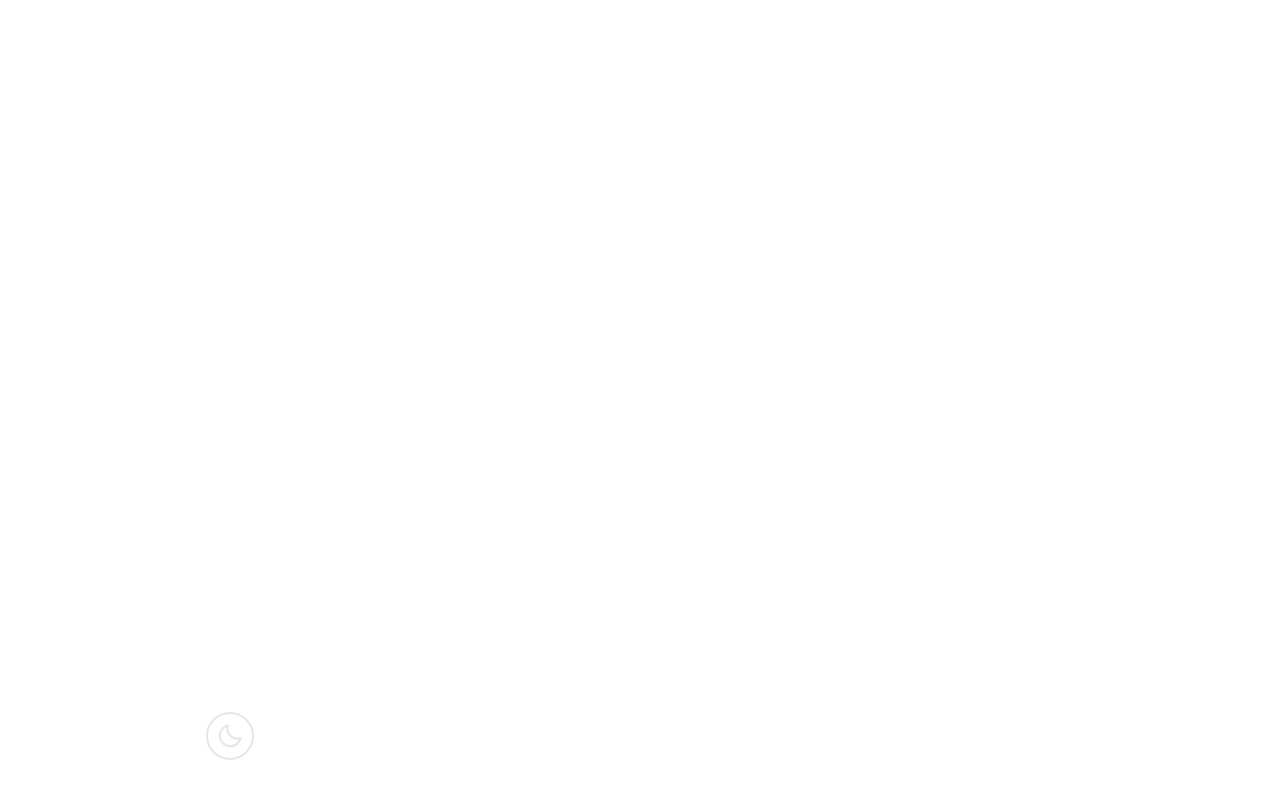
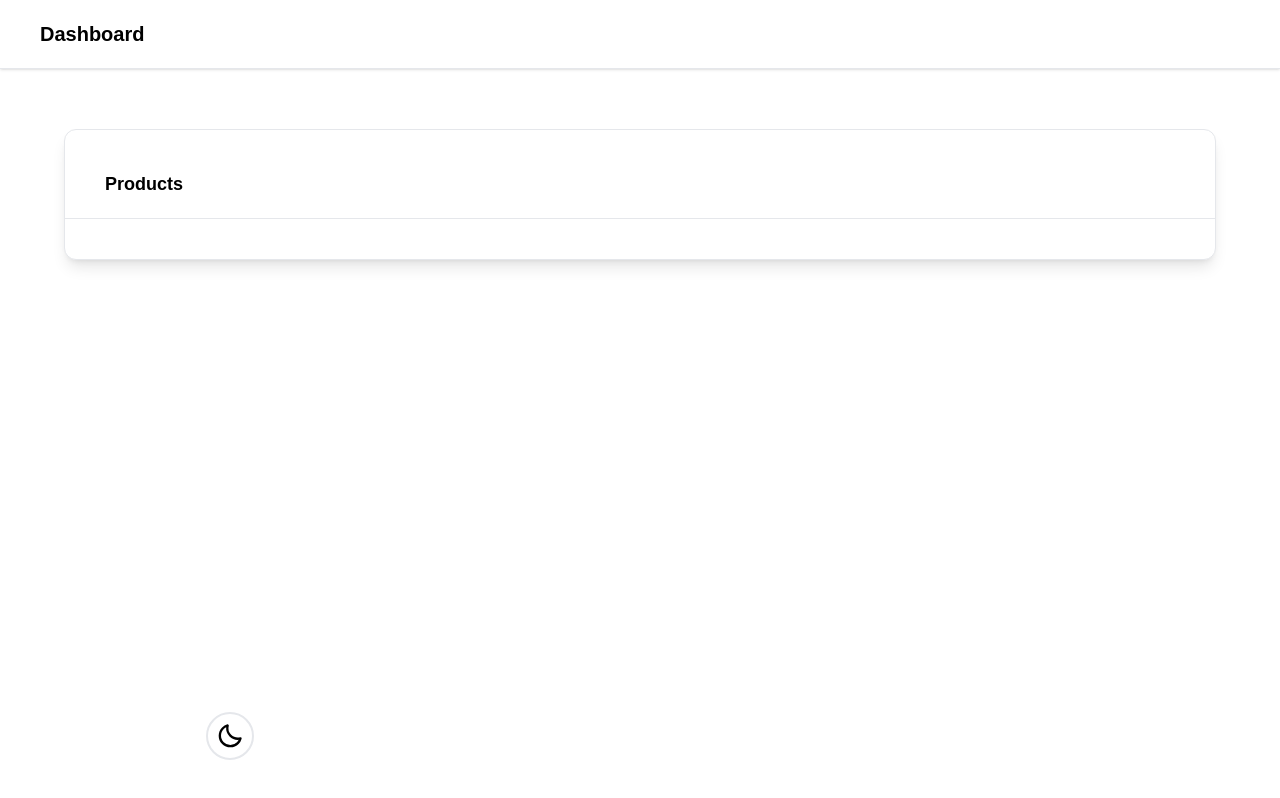
Before and after one commit to zahra-hsb/dashboard-test, a Next.js app: page /dashboard in a window 1280 px wide. Built offline with nearby package versions, Linux system fonts and the light colour scheme.

Commit message:
feat: create dashboard template and make the style bug fixed

```diff
--- /dev/null
+++ b/app/dashboard/layout.tsx
@@ -0,0 +1,19 @@
+import DashboardHeader from "@/components/pages/dashboardComponents/DashboardHeader";
+import { ReactNode } from "react";
+
+
+
+const dashboardLayout = ({ children }: {
+    children: ReactNode;
+}) => {
+    return (
+        <section className="max-w-screen-2xl mx-auto">
+            <DashboardHeader />
+            <main className="p-5 sm:p-10">
+                {children}
+            </main>
+        </section>
+    )
+}
+
+export default dashboardLayout;
--- a/app/dashboard/page.tsx
+++ b/app/dashboard/page.tsx
@@ -1,9 +1,19 @@
+import DashboardHeader from "@/components/pages/dashboardComponents/DashboardHeader";
+import Card from "@/components/shared/Card";
 
 
 
 const dashboardPage = () => {
     return (
-        <></>
+        <Card className="my-5 !px-0 max-w-6xl mx-auto">
+            <div className="mx-10">
+                <p className="text-lg font-bold dark:text-gray-950">
+                    Products
+                </p>
+            </div>
+            <hr className="mt-5" />
+
+        </Card>
     )
 }
 
--- a/app/globals.css
+++ b/app/globals.css
@@ -21,7 +21,6 @@
 
 body {
   font-family: Arial, Helvetica, sans-serif;
-  color: var(--foreground);
 }
 
 @layer utilities {
--- a/app/page.tsx
+++ b/app/page.tsx
@@ -1,5 +1,4 @@
-import Login from "@/components/pages/Login";
-import ToggleDarkModeBtn from "@/components/shared/ToggleDarkModeBtn";
+import Login from "@/components/pages/loginComponents/Login";
 
 export default function Home() {
   return (
--- /dev/null
+++ b/components/pages/dashboardComponents/DashboardHeader.tsx
@@ -0,0 +1,11 @@
+
+
+const DashboardHeader = () => {
+    return (
+        <header className="w-full border-b p-5 sticky top-0 left-0 shadow px-10">
+            <p className="text-xl font-bold">Dashboard</p>
+        </header>
+    )
+}
+
+export default DashboardHeader;
--- a/components/pages/Login.tsx
+++ b/components/pages/loginComponents/Login.tsx
@@ -1,9 +1,9 @@
 "use client"
 import { useForm } from "react-hook-form";
-import Card from "../shared/Card";
-import Input from "../shared/Input";
+import Card from "../../shared/Card";
+import Input from "../../shared/Input";
 import { LoginFormType } from "@/utils/schemas/types";
-import Button from "../shared/Button";
+import Button from "../../shared/Button";
 import { LoginSchema } from "@/utils/schemas/zodSchema";
 import { zodResolver } from "@hookform/resolvers/zod";
 import { useRouter } from "next/navigation";
--- a/components/shared/ToggleDarkModeBtn.tsx
+++ b/components/shared/ToggleDarkModeBtn.tsx
@@ -9,10 +9,10 @@ const ToggleDarkModeBtn = () => {
     const { theme, setTheme } = useTheme()
 
     return (
-        <button onClick={() =>
+        <button title={theme === "dark" ? "Light mode" : "Dark mode"} onClick={() =>
             theme == "dark" ? setTheme("light") : setTheme("dark")
         } className="bg-white p-2 rounded-full fixed bottom-10 group hover:bg-black border-2 left-[calc(20%-50px)]">
-            {theme == "dark" ? <BiSun size={28} className="invert group-hover:invert-0" /> : <BiMoon size={28} className="invert group-hover:invert-0" />}
+            {theme == "dark" ? <BiSun size={28} className="invert group-hover:invert-0" /> : <BiMoon size={28} className=" group-hover:invert" />}
         </button>
     )
 }
```
